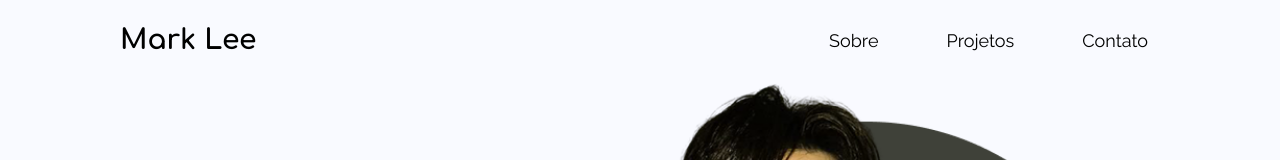
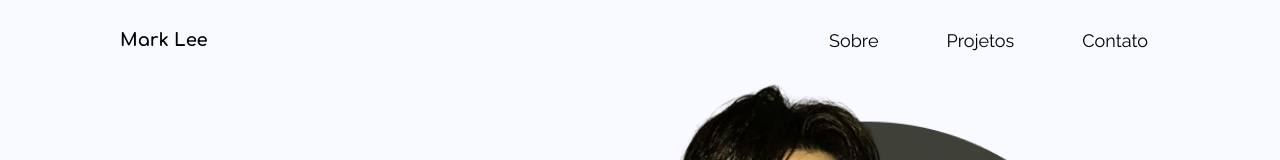
Before and after one commit to gbrielamarques/Portifolio, a plain HTML site: page index.html in a window 1280 px wide. Shown: the top 160 px of the page. Drawn offline with nearby package versions, Linux system fonts and the light colour scheme; a script that the page names is missing; a web font is replaced by a local one.

Commit message:
Update style.css

```diff
--- a/style.css
+++ b/style.css
@@ -27,7 +27,6 @@ body {
 }
 
 header {
-    position: sticky;
     display: flex;
     justify-content: space-between;
     align-items: center;
@@ -80,7 +79,7 @@ nav ul li a {
     transform: scale(1.1);
 }
 
-.header-left span {
+.header-left h1 {
   	font-family: "Comfortaa", serif;
     font-size: 18px;
   	font-weight: 700;
```
